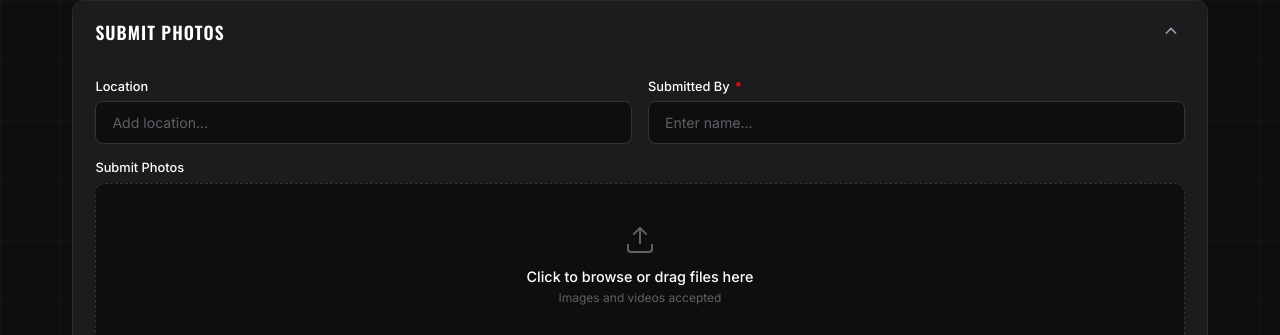
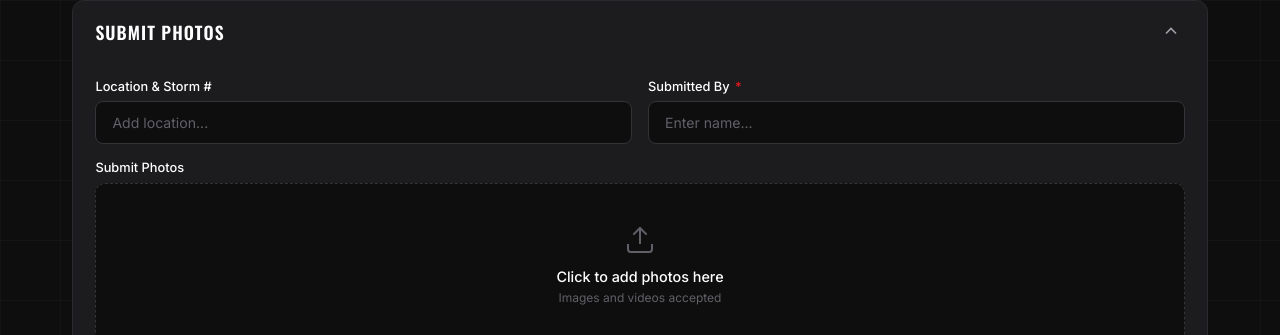
Before and after one commit to nicorr2025/PraXelSubmission, a plain HTML site: page index.html in a window 1280 px wide. Shown: the part 120-455 px from the top of the page. Drawn offline with nearby package versions, Linux system fonts and the light colour scheme.

Commit message:
Update labels: Location & Storm #, click to add photos

```diff
--- a/index.html
+++ b/index.html
@@ -930,7 +930,7 @@
     <div class="section-body" id="batchFormBody">
       <div class="form-grid-2">
         <div class="form-field">
-          <label class="form-label">Location</label>
+          <label class="form-label">Location & Storm #</label>
           <input type="text" class="form-input" id="fLocation" placeholder="Add location...">
         </div>
         <div class="form-field">
@@ -945,7 +945,7 @@
         <div class="drop-icon">
           <svg viewBox="0 0 24 24" fill="none" stroke="currentColor" stroke-width="1.5"><path d="M21 15v4a2 2 0 0 1-2 2H5a2 2 0 0 1-2-2v-4"/><polyline points="17 8 12 3 7 8"/><line x1="12" y1="3" x2="12" y2="15"/></svg>
         </div>
-        <div class="drop-label">Click to browse or drag files here</div>
+        <div class="drop-label">Click to add photos here</div>
         <div class="drop-sub">Images and videos accepted</div>
       </div>
       <div class="preview-strip" id="previewStrip"></div>
```
